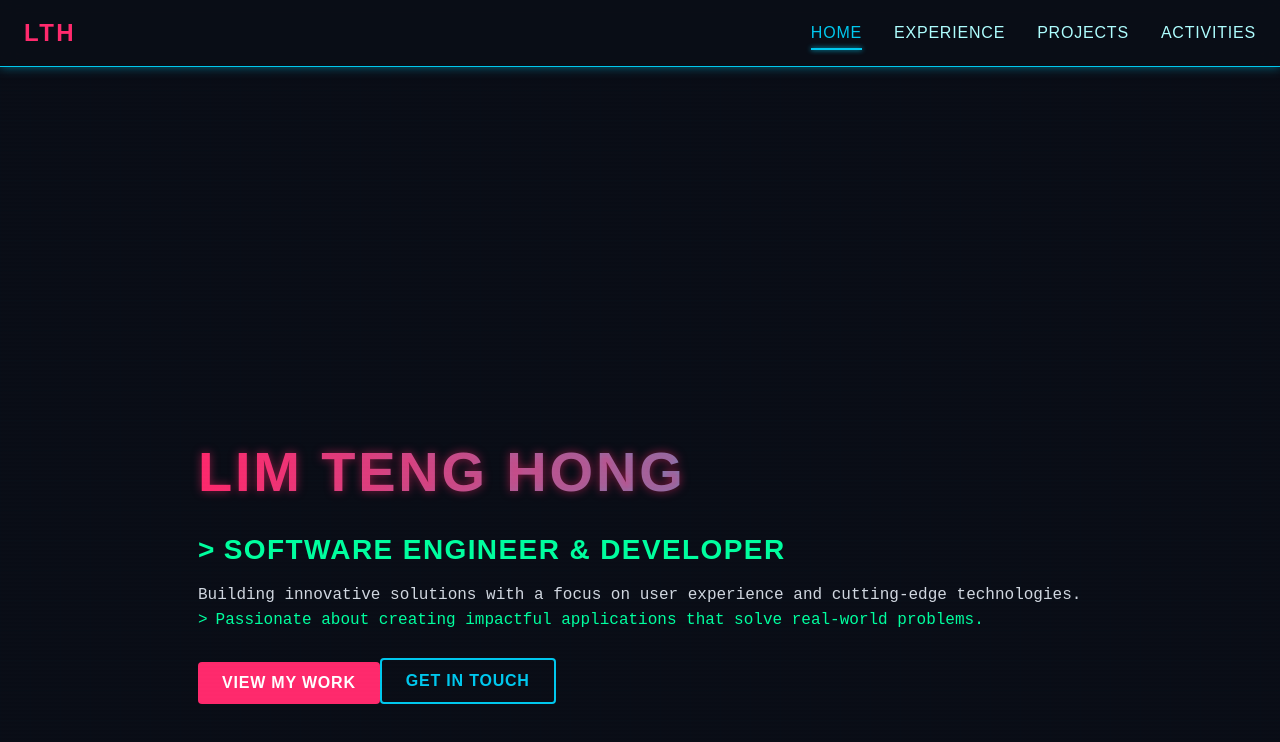
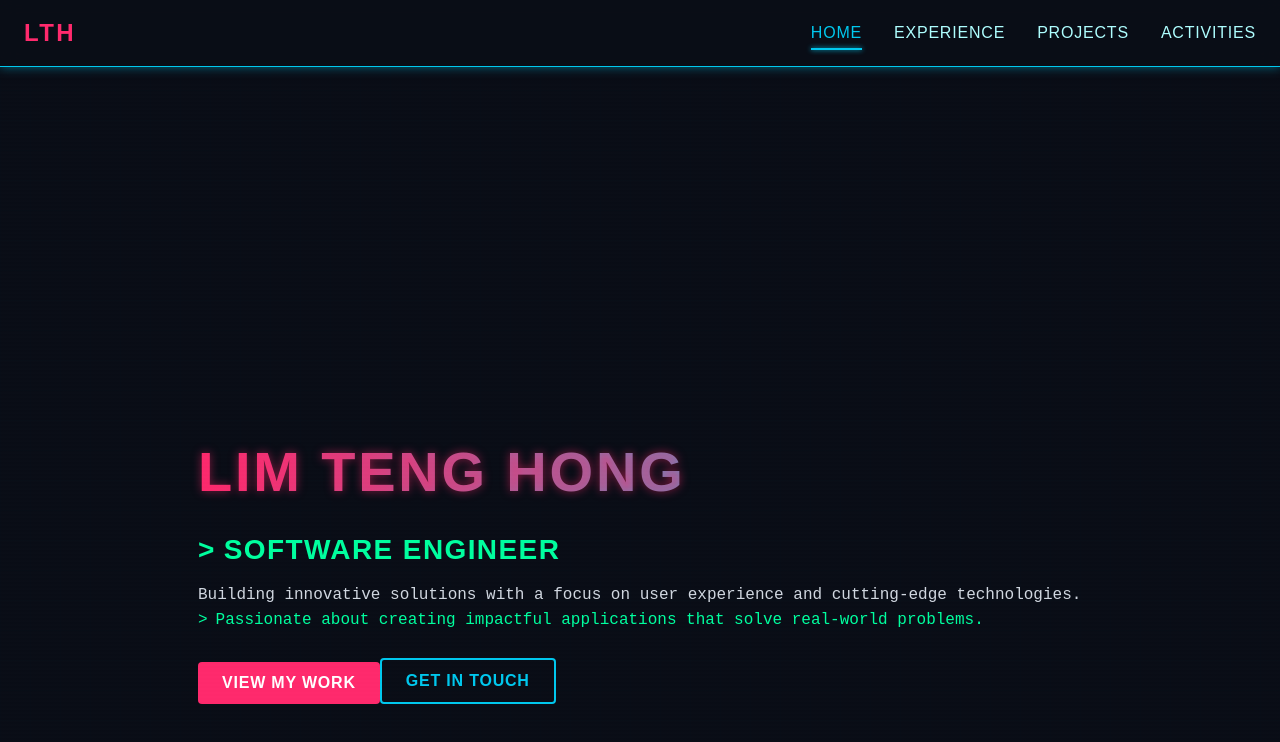
Before and after one commit to lim-4158/personal-website, a Next.js app: page / in a window 1280 px wide. Shown: the top 742 px of the page. Built offline with nearby package versions, Linux system fonts and the light colour scheme.

Commit message:
under construction (add)

```diff
--- a/src/app/page.js
+++ b/src/app/page.js
@@ -39,9 +39,9 @@ export default function Home() {
       <section id="home" className="content-section">
         <div className="container">
           <div className="hero-content fade-in">
-            <h1 data-text="Lim Teng Hong" className="glitch">Lim Teng Hong</h1>
+            <h1 data-text="Lim Teng Hong" className="glitch">Lim Teng Hong </h1>
             <h3>
-              <span className="terminal-text">Software Engineer & Developer</span>
+              <span className="terminal-text">Software Engineer</span>
             </h3>
             <p>
               Building innovative solutions with a focus on user experience and cutting-edge technologies.
--- a/src/components/Navigation.js
+++ b/src/components/Navigation.js
@@ -54,7 +54,7 @@ const Navigation = () => {
     <nav className={`nav ${scrolled ? 'scrolled' : ''}`}>
       <div className="nav-container">
         <Link href="#home" className="nav-logo" onClick={closeMenu}>
-          <span data-text="LTH" className="glitch">LTH</span>
+          <span data-text="LTH (Under Construction)" className="glitch">LTH</span>
         </Link>
 
         {/* Desktop Navigation */}
```
